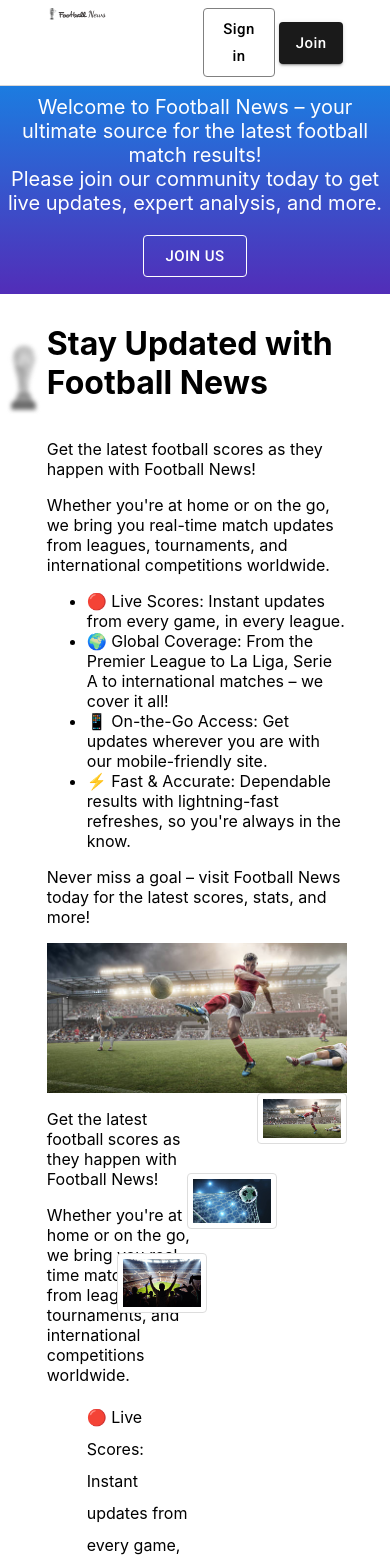
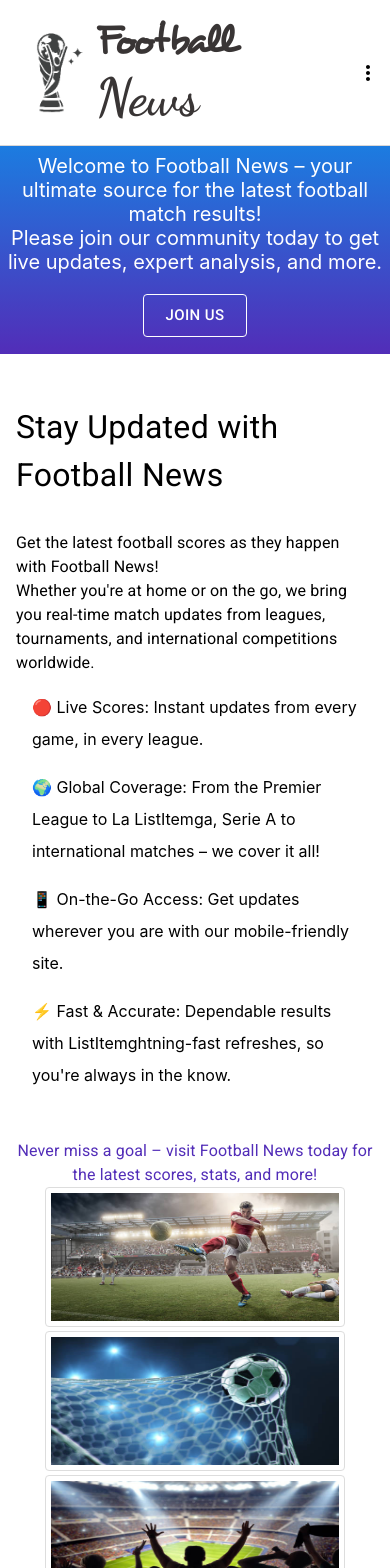
Before and after one commit to Jamesmatrisciano412/Football-News-Fronend, a React (Create React App) app: page / in a window 390 px wide. Shown: the top 1568 px of the page. Built offline with nearby package versions, Linux system fonts and the light colour scheme.

Commit message:
Finish first page with responsive

```diff
--- a/src/compoents/Introduction/Introduction.css
+++ b/src/compoents/Introduction/Introduction.css
@@ -1,12 +1,10 @@
 .intro-container {
     display: flex;
-    margin-top: 1vh;
-    margin-bottom: 1vh;
-    padding-right: 12vw;
+    margin-top: 1rem;
+    margin-bottom: 1rem;
 }
 
 .intro-container>div:first-child {
-    width: 12vw;
     padding-top: 4vh;
     padding-bottom: 4vh;
 }
@@ -21,11 +19,8 @@
 }
 
 .intro-detail-container {
+    margin-top: 2rem;
     display: flex;
-}
-
-.intro-detail-container>div:first-child {
-    width: 50%;
 }
 
 .intro-detail-container>div:first-child>ul {
@@ -37,61 +32,16 @@
 }
 
 .intro-detail-container>div:first-child>p:last-child {
-    font-size: 18px;
-    color: red;
+    text-align: center;
+    margin-top: 2rem;
+    color: #522db8;
 }
 
-.intro-detail-container>div:last-child {
-    position: relative;
-    width: 50%;
-}
-
-.intro-detail-container>div:last-child>img{
-    width: 20vw;
+.intro-detail-container > div:last-child>img{
+    width: 18rem;
+    height: 8rem;
     border: 1px solid #ddd;
     border-radius: 4px;
     padding: 5px;
-    position: absolute;
     background-color: white;
 }
-
-@keyframes kick-image {
-    from {right: 50px; display: none;}
-    to {right: 0px; display: block;}
-}
-
-@keyframes goal-image {
-    50% {top: 80px; right: 150px; opacity: 1;}
-    100% {top: 80px; right: 70px; opacity: 1;}
-}
-
-@keyframes wow-image {
-    from {top: 160px; right: 200px; opacity: 1;}
-    to {top: 160px; right: 140px; opacity: 1;}
-}
-
-.intro-detail-container > div:last-child>img:first-child{
-    animation-name: kick-image;
-    animation-duration: 0.5s;
-    animation-fill-mode: forwards;
-}
-
-.intro-detail-container > div:last-child>img:nth-child(2){
-    animation-name: goal-image;
-    animation-duration: 1s;
-    animation-delay: 1s;
-    animation-fill-mode: forwards;
-    opacity: 0;
-    top: 80px;
-    right: 150px;
-}
-
-.intro-detail-container > div:last-child>img:nth-child(3){
-    animation-name: wow-image;
-    animation-duration: 0.5s;
-    animation-delay: 2.5s;
-    animation-fill-mode: forwards;
-    opacity: 0;
-    top: 160px;
-    right: 200px;
-}
--- a/src/compoents/Introduction/Introduction.js
+++ b/src/compoents/Introduction/Introduction.js
@@ -1,72 +1,120 @@
-import React from 'react';
+import React from "react";
 import "./Introduction.css";
-import WorldCup from "../../assets/images/worldcup.png";
 import Kick from "../../assets/images/kick.jpg";
 import Wow from "../../assets/images/wow.jpg";
 import Goal from "../../assets/images/goal.jpg";
-import { Typography, Box } from '@mui/material';
-import { Flare } from '@mui/icons-material';
+import {
+  Box,
+  Container,
+  List,
+  Typography,
+  ListItem,
+  Grid2,
+  Zoom,
+} from "@mui/material";
+
+const imageGroup = [
+  {
+    alt: "kick the ball",
+    src: Kick,
+  },
+  {
+    alt: "Goal!!",
+    src: Goal,
+  },
+  {
+    alt: "Wow!!",
+    src: Wow,
+  },
+];
 
 function Introduction() {
   return (
-        <div className='intro-container'>
-            <div>
-                <img src={WorldCup} alt='worldcup' />
-            </div>
-            <div>
-                <h1>Stay Updated with Football News </h1>
+    <Container maxWidth="xl" className="intro-container">
+      <Box>
+        <Typography sx={{ fontSize: { xs: "2rem", md: "3rem" } }}>
+          Stay Updated with Football News{" "}
+        </Typography>
         <Box
           sx={{
             display: "flex",
             flexDirection: {
-                            xs: 'column',
-                            md: "row"
+              xs: "column",
+              md: "row",
+            },
+          }}
+          className="intro-detail-container"
+        >
+          <Grid2
+            sx={{
+              width: {
+                xs: "100%",
+                md: "70%",
+              },
+            }}
+          >
+            <Typography>
+              Get the latest football scores as they happen with Football News!
+            </Typography>
+            <Typography>
+              Whether you're at home or on the go, we bring you real-time match
+              updates from leagues, tournaments, and international competitions
+              worldwide.
+            </Typography>
+            <List>
+              <ListItem>
+                🔴 Live Scores: Instant updates from every game, in every
+                league.
+              </ListItem>
+              <ListItem>
+                🌍 Global Coverage: From the Premier League to La ListItemga,
+                Serie A to international matches – we cover it all!
+              </ListItem>
+              <ListItem>
+                📱 On-the-Go Access: Get updates wherever you are with our
+                mobile-friendly site.
+              </ListItem>
+              <ListItem>
+                ⚡ Fast & Accurate: Dependable results with ListItemghtning-fast
+                refreshes, so you're always in the know.
+              </ListItem>
+            </List>
+
+            <Typography sx={{ fontSize: { xs: "1rem", md: "1.5rem" } }}>
+              Never miss a goal – visit Football News today for the latest
+              scores, stats, and more!
+            </Typography>
+          </Grid2>
+          <Grid2
+            sx={{
+              width: {
+                xs: "100%",
+                md: "30%",
+              },
+              textAlign: {
+                xs: "center",
+                md: "right"
               }
             }}
           >
-                    <Box>
-                        <p>Get the latest football scores as they happen with Football News!</p>
-                        <p>Whether you're at home or on the go, we bring you real-time match updates from leagues, tournaments, and international competitions worldwide.</p>
-                        <ul>
-                            <li>🔴 Live Scores: Instant updates from every game, in every league.</li>
-                            <li>🌍 Global Coverage: From the Premier League to La Liga, Serie A to international matches – we cover it all!</li>
-                            <li>📱 On-the-Go Access: Get updates wherever you are with our mobile-friendly site.</li>
-                            <li>⚡ Fast & Accurate: Dependable results with lightning-fast refreshes, so you're always in the know.</li>
-                        </ul>
-
-                        <p>Never miss a goal – visit Football News today for the latest scores, stats, and more!</p>
-                    </Box>
-                    <Box sx={{
-                        display: "flex"
-                    }}>
-                        <img src={Kick} alt='kick the ball' style={{ maxWidth: 300 }} />
-                        {/* <img src={Goal} alt='Goal!!' />
-                        <img src={Wow} alt='Wow!!' /> */}
+            {imageGroup.map((item, key) => {
+              return (
+                <Zoom
+                  key={key}
+                  in={true}
+                  style={{
+                    transitionDelay: `${key * 500}ms`
+                  }}
+                >
+                  <img src={item.src} alt={item.alt} />
+                </Zoom>
+              );
+            })}
+          </Grid2>
         </Box>
       </Box>
-                <div className='intro-detail-container'>
-                    <div>
-                        <p>Get the latest football scores as they happen with Football News!</p>
-                        <p>Whether you're at home or on the go, we bring you real-time match updates from leagues, tournaments, and international competitions worldwide.</p>
-                        <ul>
-                            <li>🔴 Live Scores: Instant updates from every game, in every league.</li>
-                            <li>🌍 Global Coverage: From the Premier League to La Liga, Serie A to international matches – we cover it all!</li>
-                            <li>📱 On-the-Go Access: Get updates wherever you are with our mobile-friendly site.</li>
-                            <li>⚡ Fast & Accurate: Dependable results with lightning-fast refreshes, so you're always in the know.</li>
-                        </ul>
-
-                        <p>Never miss a goal – visit Football News today for the latest scores, stats, and more!</p>
-                    </div>
-
-                    <div>
-                        <img src={Kick} alt='kick the ball' />
-                        <img src={Goal} alt='Goal!!' />
-                        <img src={Wow} alt='Wow!!' />
-                    </div>
-                </div>
-            </div>
-        </div>
-    )
+    </Container>
+  );
 }
 
-export default Introduction
+export default Introduction;
--- a/src/compoents/SiteMark/SiteMark.css
+++ b/src/compoents/SiteMark/SiteMark.css
@@ -1,17 +1,10 @@
 .site-mark{
-    width: 3vw;
-}
-
-.site-mark-container{
-    width: fit-content;
-    display: flex;
-    align-items: center;
-    cursor: pointer;
+    width: 5rem;
 }
 
 .site-title{
     font-family: "Desyrel";
-    font-size: 2vw;
+    font-size: 2.5rem;
     font-weight: bold;
     color: #393535;
     user-select: none;
@@ -20,7 +13,7 @@
 .site-title > span{
     font-family: "Dancing Script";
     font-weight: bold;
-    font-size: 2.3vw;
+    font-size: 1.3em;
 }
 
 
@@ -31,12 +24,12 @@
 }
 
 .footer-mark-container > img{
-    width: 2vw;
+    width: 2.5rem;
 }
 
 .footer-site-title{
     font-family: "Desyrel";
-    font-size: 1vw;
+    font-size: 1.5rem;
     font-weight: bold;
     color: #393535;
     -webkit-user-select: none;
--- a/src/compoents/SiteMark/SiteMark.js
+++ b/src/compoents/SiteMark/SiteMark.js
@@ -1,13 +1,19 @@
 import React from 'react';
 import Mark from "../../assets/images/sitemark.png";
 import "./SiteMark.css";
+import { Box } from '@mui/material';
 
 export function SiteLargeMark() {
     return (
-        <div className='site-mark-container'>
+        <Box sx={{
+            width: "fit-content",
+            display: "flex",
+            alignItems: "center",
+            cursor: "pointer"
+        }} className='site-mark-container'>
             <img src={Mark} className='site-mark' alt='site-mark' />
             <span className='site-title'>Football <span>News</span></span>
-        </div>
+        </Box>
     )
 }
 
--- a/src/layouts/Footer/Footer.css
+++ b/src/layouts/Footer/Footer.css
@@ -1,10 +1,11 @@
 .footer-container{
     background-color: #f5f5fa;
     border-top: 1px solid #a19b9b66;
-    padding: 1vh 12vw;
+    padding: 1rem 0;
 }
 
 .follow-title{
+    margin-bottom: 1rem !important;
     color: rgb(70, 69, 69);
 }
 
--- a/src/layouts/Header/Header.css
+++ b/src/layouts/Header/Header.css
@@ -1,9 +1,11 @@
 .header-container{
     position: sticky;
     top: 0;
-    padding: 1vh 12vw;
+    padding-top: 1rem;
+    padding-bottom: 1rem;
     border-bottom: 1px solid #a19b9b66;
     background-color: white;
+    z-index: 1;
 }
 
 .user-container{
--- a/src/layouts/Header/Header.js
+++ b/src/layouts/Header/Header.js
@@ -1,24 +1,91 @@
-import * as React from 'react';
-import { Grid2 } from '@mui/material';
+import * as React from "react";
+import { Box, Container, Grid2 } from "@mui/material";
 import "./Header.css";
-import { Button } from '@mui/material';
-import { SiteLargeMark } from '../../compoents/SiteMark/SiteMark';
+import { Button, IconButton } from "@mui/material";
+import { SiteLargeMark } from "../../compoents/SiteMark/SiteMark";
+import { useState } from "react";
+import MenuItem from "@mui/material/MenuItem";
+import { Menu } from "@mui/material";
+import MoreIcon from "@mui/icons-material/MoreVert";
 
 export default function Header() {
+  const [mobileMoreAnchorEl, setMobileMoreAnchorEl] = useState(null);
+
+  const isMobileMenuOpen = Boolean(mobileMoreAnchorEl);
+
+  const handleMobileMenuClose = () => {
+    setMobileMoreAnchorEl(null);
+  };
+
+  const handleMobileMenuOpen = (event) => {
+    setMobileMoreAnchorEl(event.currentTarget);
+  };
+
+
+  const mobileMenuId = "primary-search-account-menu-mobile";
+  const renderMobileMenu = (
+    <Menu
+      anchorEl={mobileMoreAnchorEl}
+      anchorOrigin={{
+        vertical: "top",
+        horizontal: "right",
+      }}
+      id={mobileMenuId}
+      //keepMounted
+      transformOrigin={{
+        vertical: "top",
+        horizontal: "right",
+      }}
+      open={isMobileMenuOpen}
+      onClose={handleMobileMenuClose}
+    >
+      <MenuItem>
+        <p>Sign in</p>
+      </MenuItem>
+      <MenuItem>
+        <p>Join</p>
+      </MenuItem>
+    </Menu>
+  );
+
   return (
-    <Grid2 container spacing={1} className='header-container'>
-      <Grid2 size={{ xs: 6, md: 8 }}>
+    <Box className="header-container">
+      <Container maxWidth="xl">
+        <Grid2 container>
+          <Grid2 size={{ xs: 11, md: 8 }}>
             <SiteLargeMark />
           </Grid2>
-      <Grid2 size={{ xs: 6, md: 4 }} className='user-container'>
-        <Button variant="outlined" size='large'>
+          <Grid2
+            size={{ xs: 0, md: 4 }}
+            sx={{ display: { xs: "none", md: "flex" } }}
+            className="user-container"
+          >
+            <Button variant="outlined" size="large">
               Sign in
             </Button>
 
-        <Button variant="contained" size='large'>
+            <Button variant="contained" size="large">
               Join
             </Button>
           </Grid2>
+          <Grid2
+            size={{ xs: 1, md: 0 }}
+            sx={{ display: { xs: "flex", md: "none" } }}
+          >
+            <IconButton
+              size="large"
+              aria-label="show more"
+              aria-controls={mobileMenuId}
+              aria-haspopup="true"
+              onClick={handleMobileMenuOpen}
+              color="inherit"
+            >
+              <MoreIcon />
+            </IconButton>
           </Grid2>
+        </Grid2>
+      </Container>
+      {renderMobileMenu}
+    </Box>
   );
 }
```
Also changed, not shown: src/layouts/Footer/Footer.js (+9 -20 lines). Lines whose indentation alone changed are shown as unchanged.
